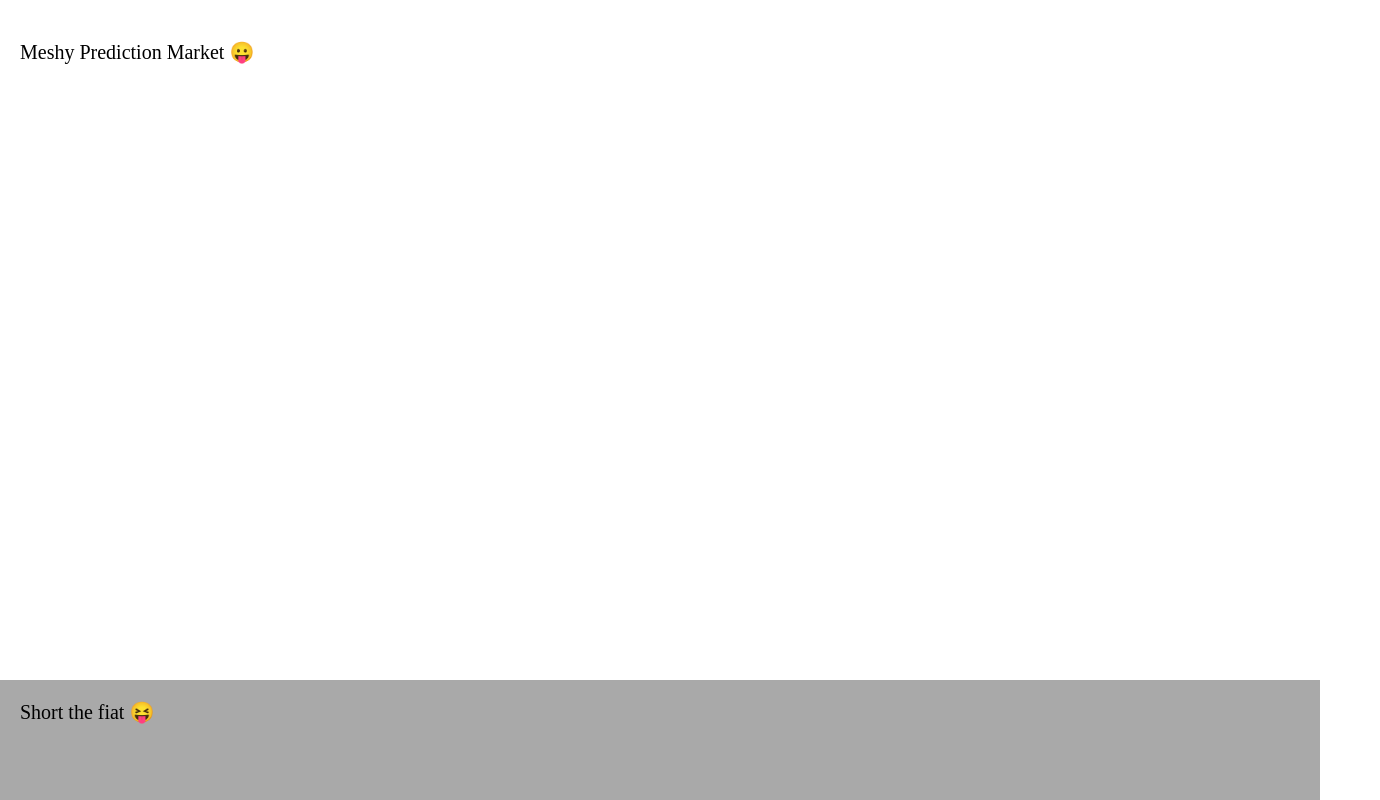
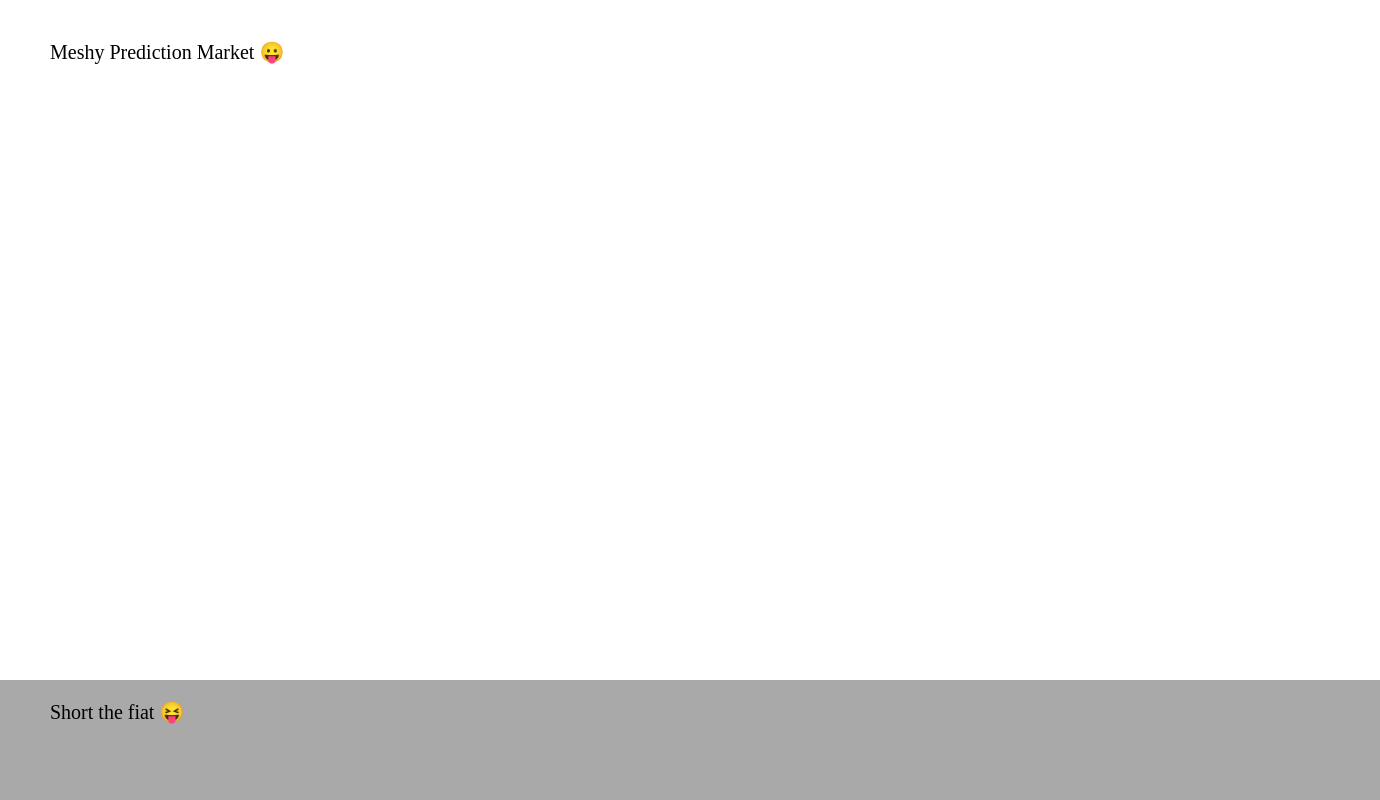
Before and after one commit to tcsiwula/information-market, a React app: page / in a window 1280 px wide. Shown: the whole page, 1380 px wide, since content can reach past the window. Built offline with nearby package versions, Linux system fonts and the light colour scheme; grey boxes are pictures that could not be loaded; the HTML template or start-up script is replaced by a standard one.

Commit message:
updated padding

```diff
--- a/src/components/Body.jsx
+++ b/src/components/Body.jsx
@@ -36,8 +36,8 @@ let bodyStyle = {
     height: '85%',
     margin: 0,
     marginBottom: -142,
-    paddingLeft: 20,
-    paddingRight: 20,
+    paddingLeft: 50,
+    paddingRight: 50,
     paddingTop: 20,
     paddingBottom: 20,
 }
--- a/src/components/Footer.jsx
+++ b/src/components/Footer.jsx
@@ -31,8 +31,8 @@ let footerStyle = {
     left: 0,
     width: '100%',
     margin: 0,
-    paddingLeft: 20,
-    paddingRight: 20,
+    paddingLeft: 50,
+    paddingRight: 50,
     paddingTop: 20,
     paddingBottom: 20
 }
--- a/src/components/Header.jsx
+++ b/src/components/Header.jsx
@@ -62,12 +62,15 @@ export default class Header extends React.Component {
     top : 0,
     left : 0,
     width : '100%',
-    height : 75
+    height : 75,
+    paddingLeft: 30,
+    paddingRight: 30
 }
     let logoStyle = {
     top : 0,
     alignItems : 'centered',
     margin : 5,
     height : 25,
-    width : 30
+    width : 30,
+    paddingRight: 5
 }
```
